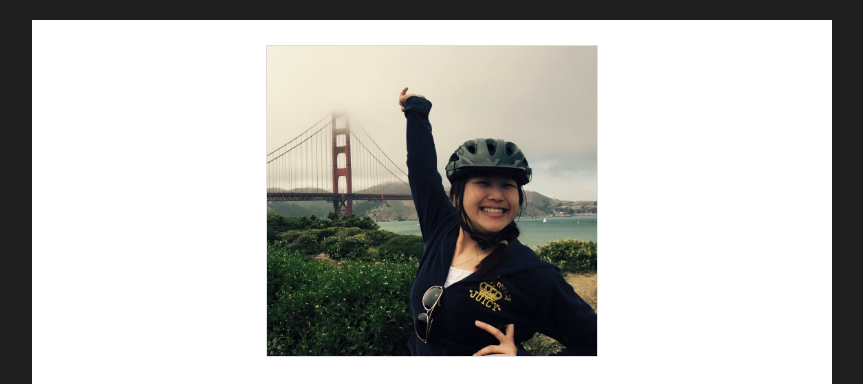
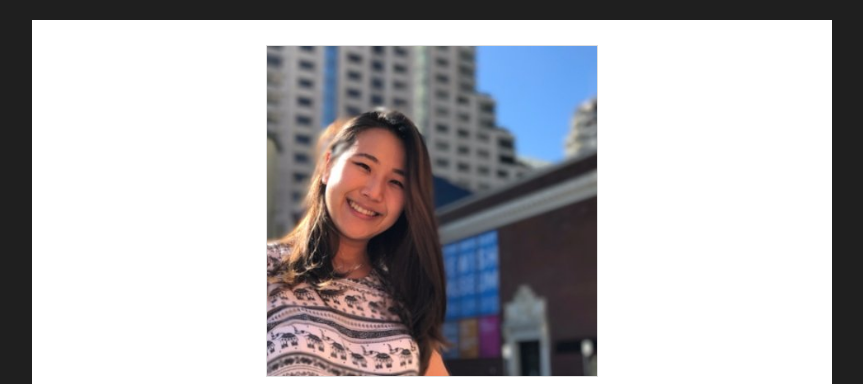
Before and after one commit to rumilutsch/rumilutsch.github.io, a plain HTML site: page index.html in a window 1280 px wide. Shown: the top 384 px of the page, without its empty margins (208-1071 px from the left). Drawn offline with nearby package versions, Linux system fonts and the light colour scheme.

Commit message:
Update index.html

```diff
--- a/index.html
+++ b/index.html
@@ -39,7 +39,7 @@
 			<!-- Header -->
 			<header class="row-fluid">
 				<div class="container-fluid">
-					<img src="img/me2.jpg" title="That`s me!" alt="My Profile">
+					<img src="img/Rumi_pic.jpg" title="That`s me!" alt="My Profile">
         </div>
         <div id="title" class="container-fluid">
           <h1>Rumi Lutsch</h1>
```
